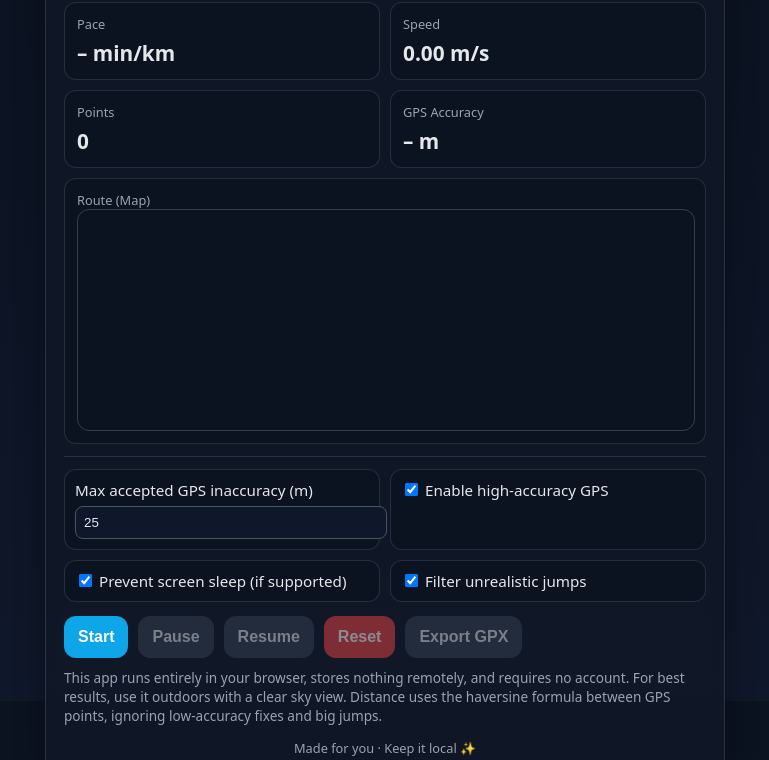
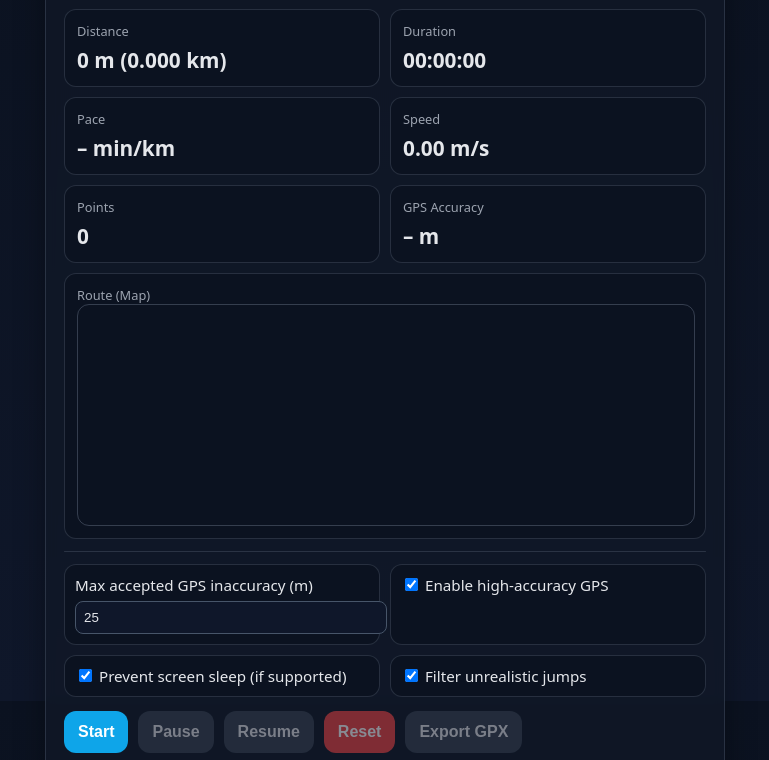
Before and after one commit to abdullah-rasmita/run-tracker, a plain HTML site: page index.html in a window 1280 px wide. Shown: the part 99-859 px from the top of the page, without its empty margins (255-1024 px from the left). Drawn offline with nearby package versions, Linux system fonts and the light colour scheme.

Commit message:
Refactor body styles for layout and scrolling
Updated body styles to allow scrolling and centered layout.

```diff
--- a/index.html
+++ b/index.html
@@ -8,8 +8,14 @@
   <style>
     :root { --bg:#0f172a; --card:#111827; --text:#e5e7eb; --muted:#9ca3af; --accent:#22d3ee; }
     html, body { height:100%; }
-    body { margin:0; font-family: system-ui, -apple-system, Segoe UI, Roboto, Ubuntu, Cantarell, 'Helvetica Neue', Arial, "Noto Sans", sans-serif; background: linear-gradient(180deg, #0b1220, #0f172a); color: var(--text); display:flex; align-items:center; justify-content:center; }
-    .app { width:min(680px, 96vw); }
+    body { margin:0; font-family: system-ui, -apple-system, Segoe UI, Roboto, Ubuntu, Cantarell, 'Helvetica Neue', Arial, "Noto Sans", sans-serif; background: linear-gradient(180deg, #0b1220, #0f172a); color: var(--text);
+          /*display:flex; align-items:center; justify-content:center;*/
+          min-height:100vh;
+          overflow-y:auto;   /* <-- allows scrolling so nothing gets cut */
+         }
+    .app { width:min(680px, 96vw);
+          margin: 20px auto;   /* centers horizontally & gives top space */
+         }
     .card { background:rgba(17,24,39,.8); backdrop-filter: blur(6px); border:1px solid rgba(148,163,184,.2); border-radius:16px; padding:18px; box-shadow:0 10px 30px rgba(0,0,0,.35); }
     h1 { font-size:1.25rem; margin:0 0 10px; letter-spacing:.2px; }
     .row { display:grid; grid-template-columns:1fr 1fr; gap:10px; }
```
